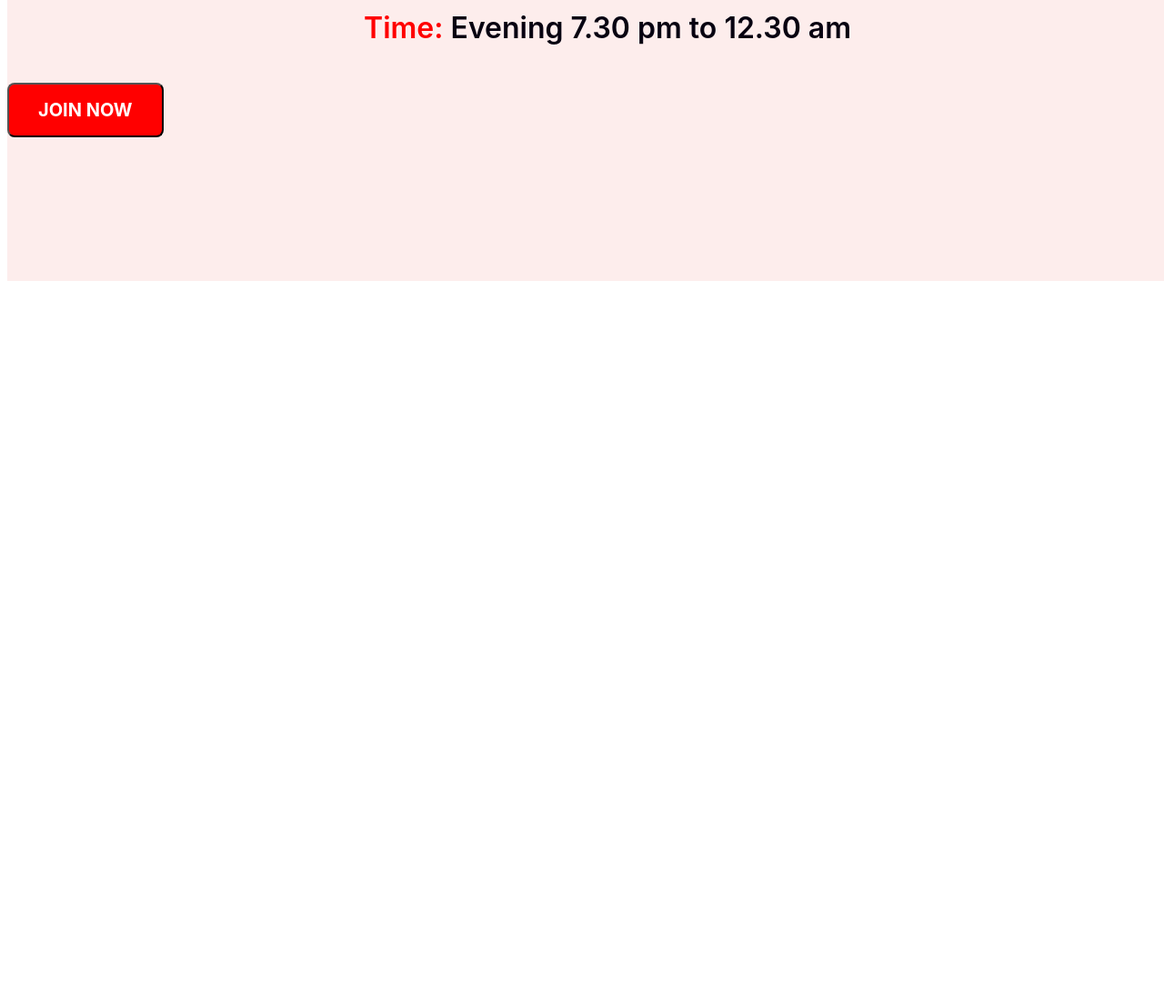
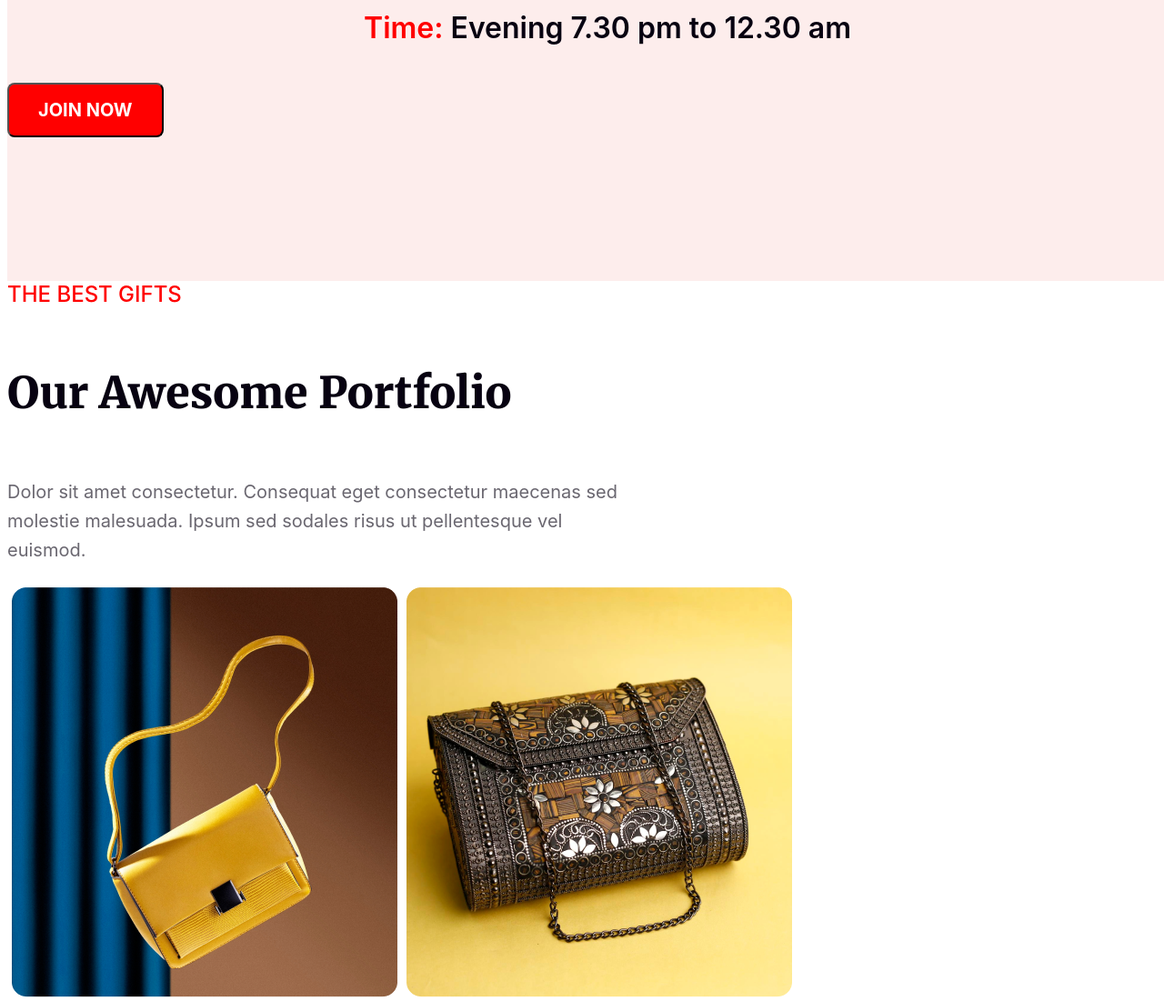
Before and after one commit to ruhula73/assignment-repo-1, a plain HTML site: page index.html in a window 1280 px wide. Shown: the part 2496-3597 px from the top of the page at 91% size. Before the commit the page ends 2813 px from the top, so only its background shows below. Drawn offline with Linux system fonts and the light colour scheme.

Commit message:
potfolio-discription

```diff
--- a/index.html
+++ b/index.html
@@ -41,7 +41,33 @@
       <section>
             <!-- space for bonous point -->
       </section>
-      <section></section>
+      <section>
+        <small class="the-best">THE BEST GIFTS</small>
+        <h4 class="portfolio">Our Awesome Portfolio</h4>
+        <p class="portfolio-discripition">Dolor sit amet consectetur. Consequat eget consectetur maecenas sed molestie malesuada. Ipsum sed sodales risus ut pellentesque vel euismod. </p>
+        <div class="picture">
+        <div class="row">
+            <div class="column">
+                <img src="resources/images/Rectangle 3.png" alt="">
+            </div>
+            <div class="column">
+                <img src="resources/images/Rectangle 4.png" alt="">
+            </div>
+            <div class="column">
+                <img src="resources/images/Rectangle 5.png" alt="">
+            </div>
+            <div class="column">
+                <img src="resources/images/Rectangle 6.png" alt="">
+            </div>
+            <div class="column">
+                <img src="resources/images/Rectangle 7.png" alt="">
+            </div>
+            <div class="column">
+                <img src="resources/images/Rectangle 8.png" alt="">
+            </div>
+        </div>
+    </div>
+      </section>
     </main>
     <footer>
 
--- a/style.css
+++ b/style.css
@@ -135,3 +135,44 @@ body{
     border-radius: 8px;
     background: #F00;
 }
+/* space for bonus */
+.the-best{
+    color: #F00;
+    font-family: Inter;
+    font-size: 24px;
+    font-style: normal;
+    font-weight: 500;
+    line-height: normal;
+}
+.portfolio{
+    color: #070211;
+    font-family: Merriweather;
+    font-size: 48px;
+    font-style: normal;
+    font-weight: 900;
+    line-height: normal;
+    text-transform: capitalize;
+
+}
+.portfolio-discripition{
+    color: rgba(7, 2, 17, 0.60);
+    font-family: Inter;
+    font-size: 20px;
+    font-style: normal;
+    font-weight: 400;
+    line-height: 32px;
+    padding-right: 564px;
+}
+.picture{
+    box-sizing: border-box;
+}
+.column{
+    float: left;
+    width: 33.33;
+    padding: 5px
+}
+.row::after{
+    content: "";
+    display: table;
+    clear: both;
+}
```
